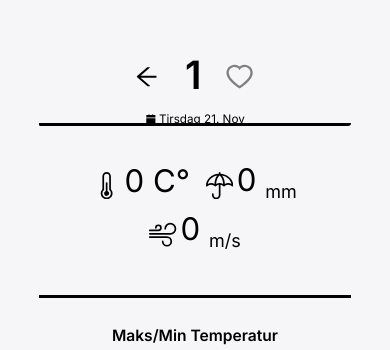
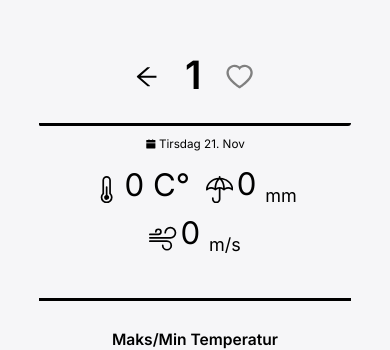
Before and after one commit to sandviklee/Weather-App, a React (Vite) app: page /project1/location/1/1/1 in a window 390 px wide. Shown: the part 123-473 px from the top of the page. Built offline with nearby package versions, Linux system fonts and the light colour scheme; no server answers.

Commit message:
Fixed mobile issue on weather page

```diff
--- a/src/components/WeatherPage/WeatherInfo.module.css
+++ b/src/components/WeatherPage/WeatherInfo.module.css
@@ -36,6 +36,7 @@
     .main {
         flex-wrap: wrap;
         justify-content: center;
+        padding-top: 1vw;
     }
     .container {
         margin: 0 2vw 0 2vw;
--- a/src/style/Weather.module.css
+++ b/src/style/Weather.module.css
@@ -114,7 +114,7 @@
 @media only screen and (max-width: 1000px) {
     .date {
         font-size: 3vw;
-        padding-top: 1vh;
+        padding-top: 4vh;
     }
 
     .content {
```
